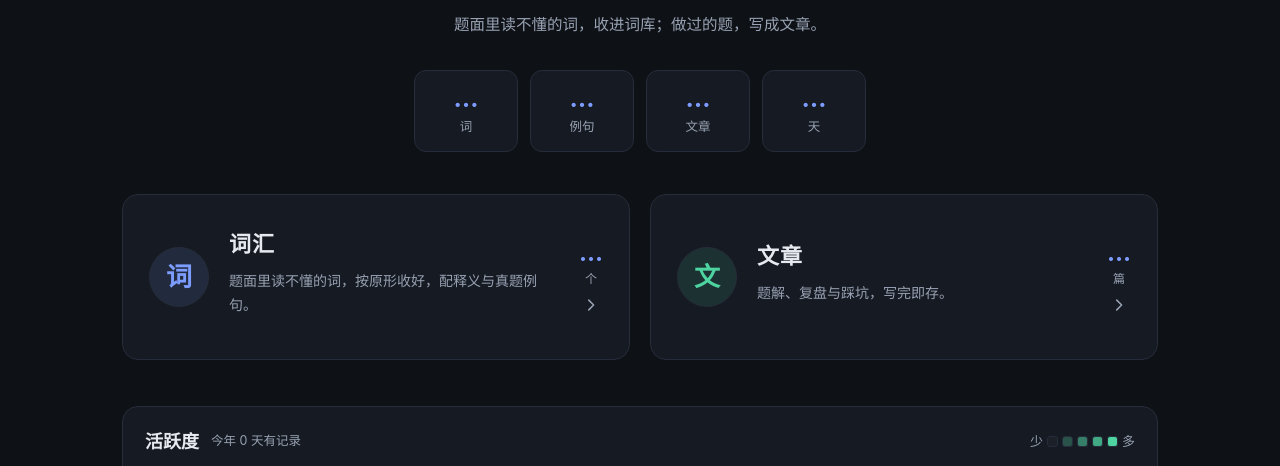
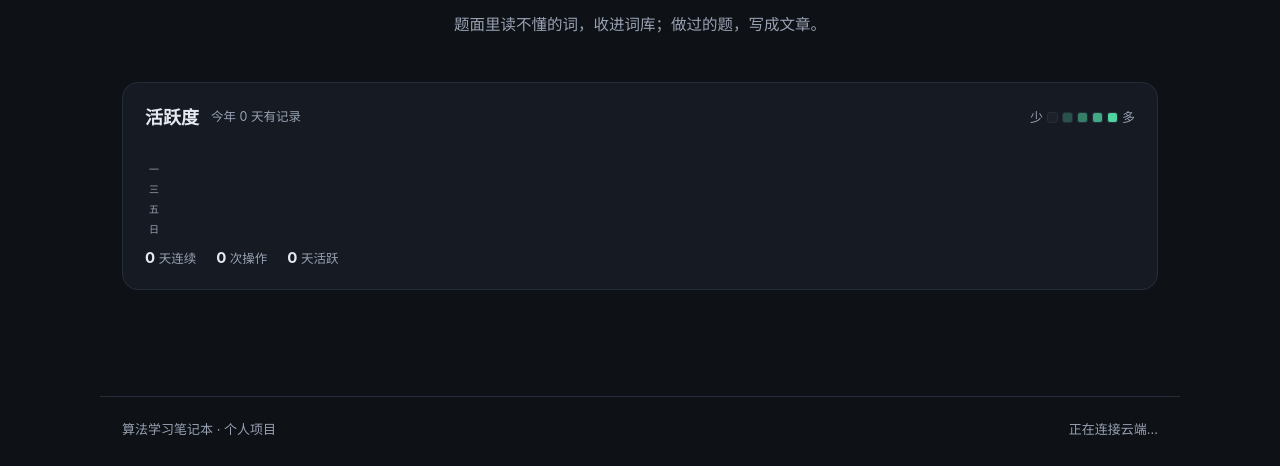
Before and after one commit to noorenduddy32-cpu/algorithm-wordbook, a plain HTML site: page index.html in a window 1280 px wide. Shown: the part 257-723 px from the top of the page. Drawn offline with Linux system fonts and the light colour scheme; no server answers.

Commit message:
ui(home): 移除首页统计数字与词汇/文章入口卡片，仅保留 hero 与活跃度热力图

```diff
--- a/index.html
+++ b/index.html
@@ -23,40 +23,6 @@
     </div>
     <h1 class="hero-title">算法学习笔记本</h1>
     <p class="hero-sub">题面里读不懂的词，收进词库；做过的题，写成文章。</p>
-    <div class="hero-stats" id="heroStats">
-      <div class="hs"><b id="hsWords">…</b><span>词</span></div>
-      <div class="hs"><b id="hsEx">…</b><span>例句</span></div>
-      <div class="hs"><b id="hsNotes">…</b><span>文章</span></div>
-      <div class="hs"><b id="hsDays">…</b><span>天</span></div>
-    </div>
-  </section>
-
-  <section class="entries">
-    <a class="entry" href="wordbook.html">
-      <div class="entry-mark">词</div>
-      <div class="entry-body">
-        <h2>词汇</h2>
-        <p>题面里读不懂的词，按原形收好，配释义与真题例句。</p>
-      </div>
-      <div class="entry-go">
-        <span id="entryWords" class="entry-num">…</span>
-        <span class="entry-num-label">个</span>
-        <svg width="18" height="18" viewBox="0 0 24 24" fill="none" stroke="currentColor" stroke-width="2" stroke-linecap="round" stroke-linejoin="round"><path d="M9 5.5 15.5 12 9 18.5"/></svg>
-      </div>
-    </a>
-
-    <a class="entry" href="notes.html">
-      <div class="entry-mark">文</div>
-      <div class="entry-body">
-        <h2>文章</h2>
-        <p>题解、复盘与踩坑，写完即存。</p>
-      </div>
-      <div class="entry-go">
-        <span id="entryNotes" class="entry-num">…</span>
-        <span class="entry-num-label">篇</span>
-        <svg width="18" height="18" viewBox="0 0 24 24" fill="none" stroke="currentColor" stroke-width="2" stroke-linecap="round" stroke-linejoin="round"><path d="M9 5.5 15.5 12 9 18.5"/></svg>
-      </div>
-    </a>
   </section>
 
   <section class="activity" id="activityWrap">
```
